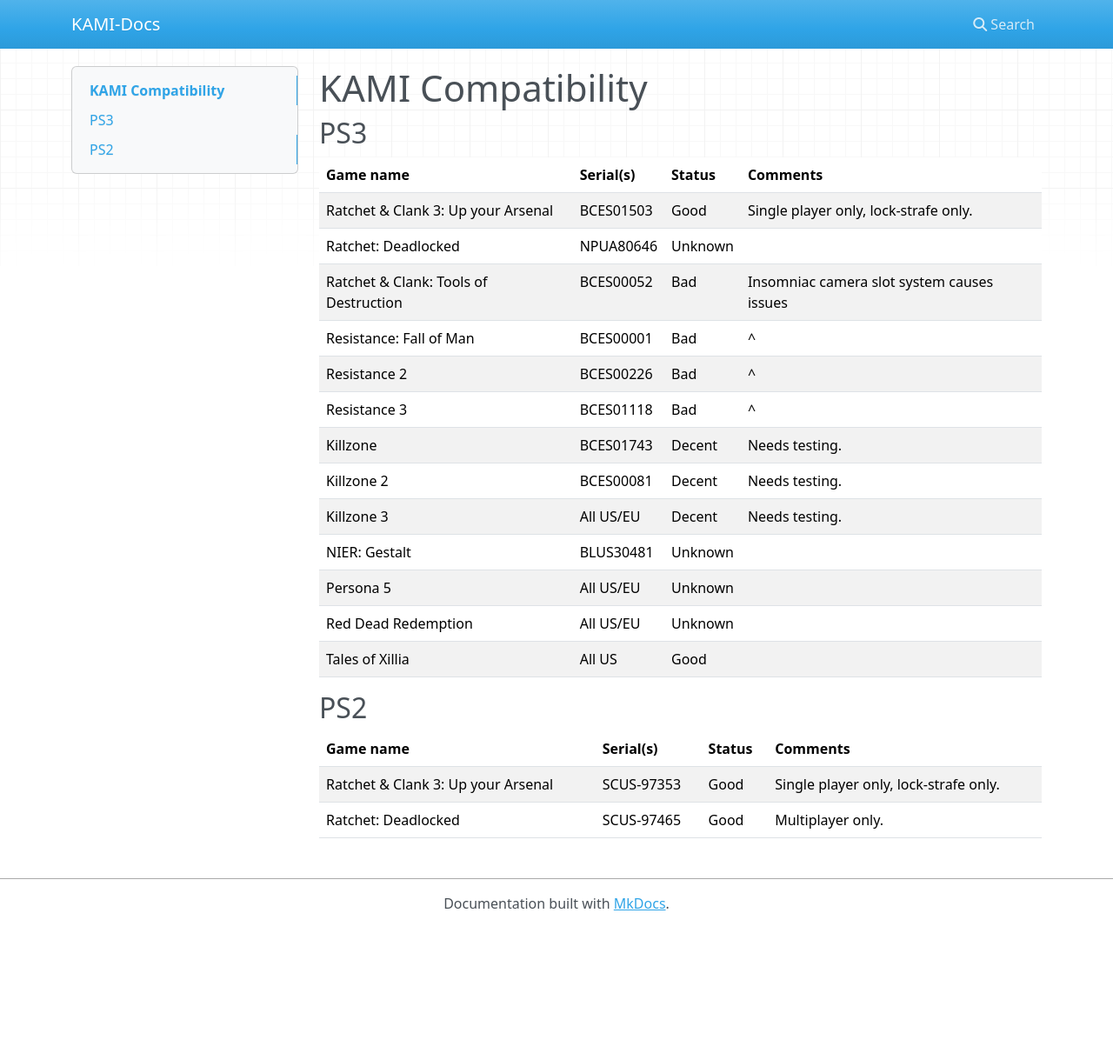
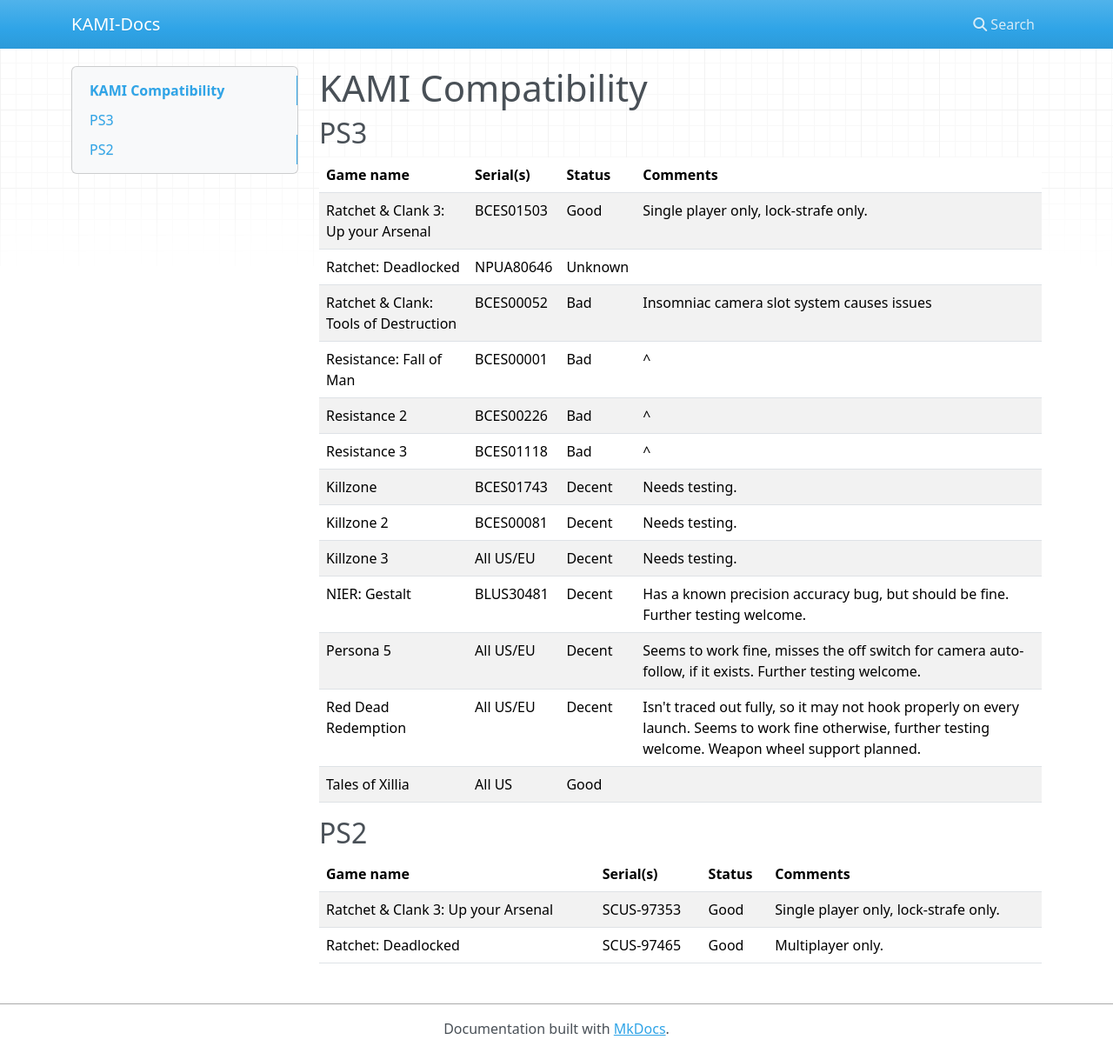
Before and after one commit to isJuhn/KAMI-Docs, an MkDocs documentation site: the page built from docs/index.md, in a window 1280 px wide and 1211 px high. Shown: the whole window at 87% size. Built offline with MkDocs 1.6.1, drawn with Linux system fonts in a browser that asks for light colours; nearby versions of some CDN libraries.

Commit message:
Correct the descriptions and ratings for my hooks
Corrects the descriptions and ratings for Nier, P5 and RDR. Adds a brief summary of known issues and future plans too.

```diff
--- a/docs/index.md
+++ b/docs/index.md
@@ -12,9 +12,9 @@
 | Killzone                                  | BCES01743 | Decent       | Needs testing.                             |
 | Killzone 2                                | BCES00081 | Decent       | Needs testing.                             |
 | Killzone 3                                | All US/EU | Decent       | Needs testing.                             |
-| NIER: Gestalt                             | BLUS30481 | Unknown      |                                            |
-| Persona 5                                 | All US/EU | Unknown      |                                            |
-| Red Dead Redemption                       | All US/EU | Unknown      |                                            |
+| NIER: Gestalt                             | BLUS30481 | Decent       | Has a known precision accuracy bug, but should be fine. Further testing welcome. |
+| Persona 5                                 | All US/EU | Decent       | Seems to work fine, misses the off switch for camera auto-follow, if it exists. Further testing welcome. |
+| Red Dead Redemption                       | All US/EU | Decent       | Isn't traced out fully, so it may not hook properly on every launch. Seems to work fine otherwise, further testing welcome. Weapon wheel support planned. |
 | Tales of Xillia                           | All US    | Good         |                                            |
 
 ## PS2
```
